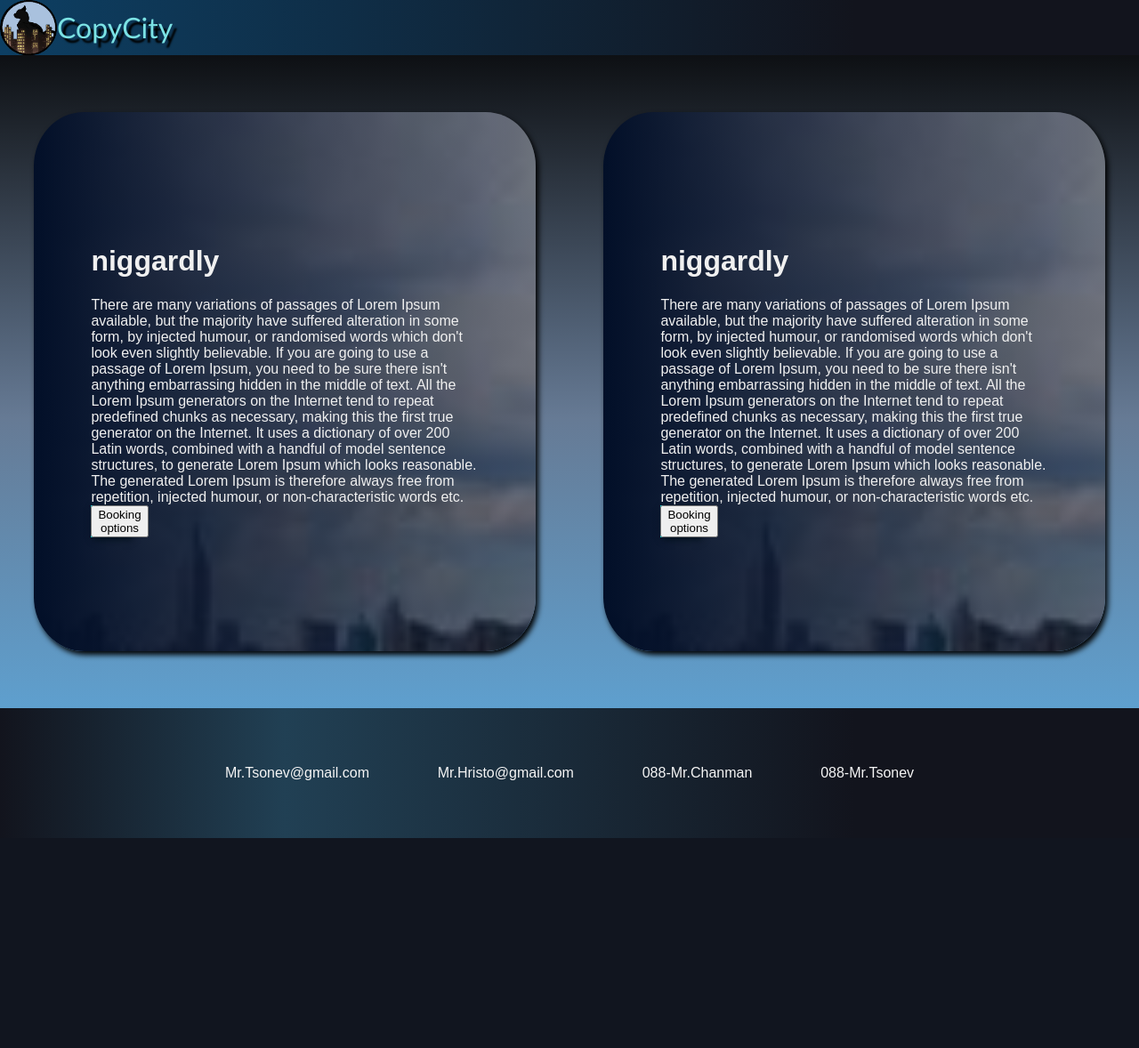
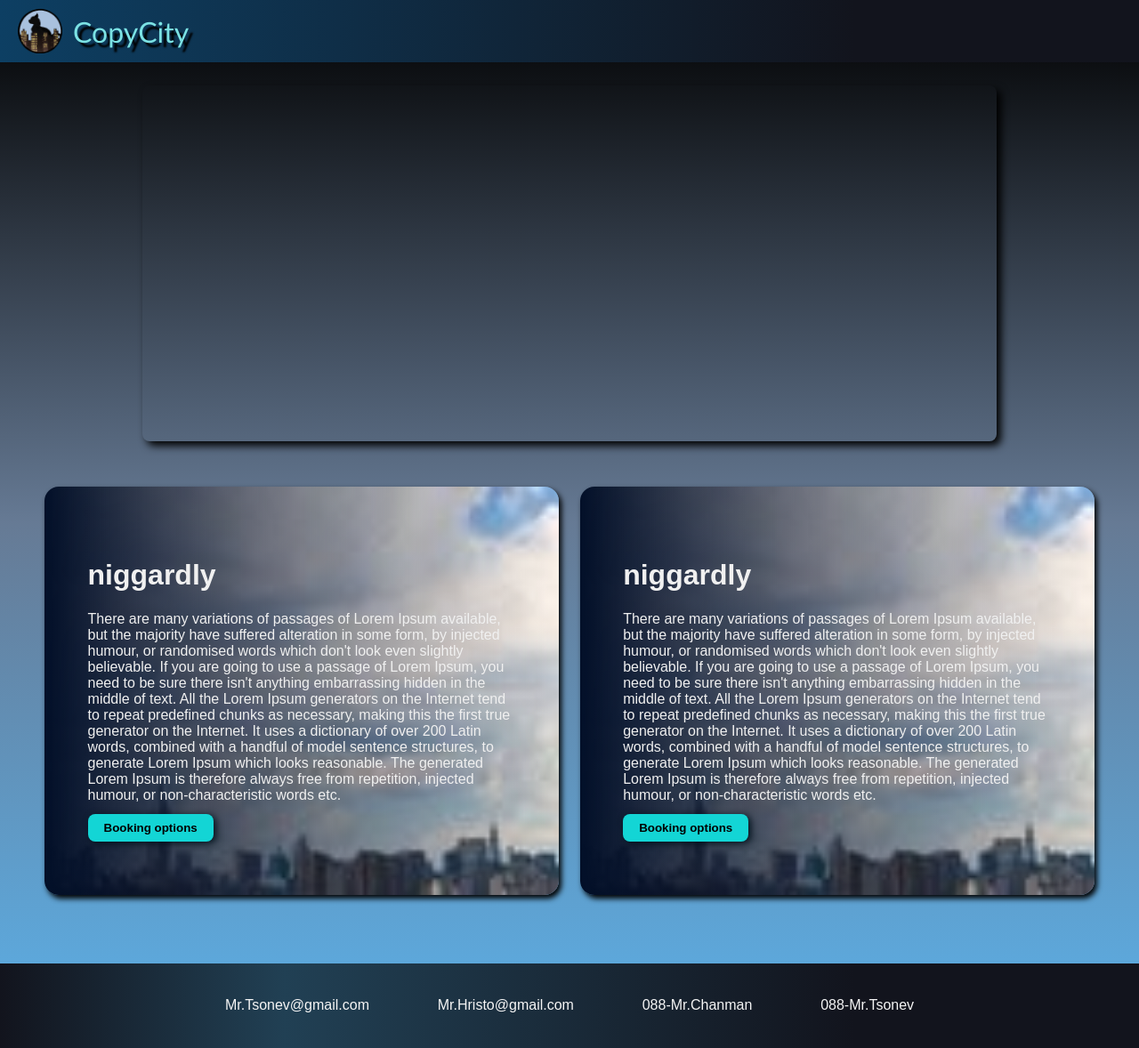
Before and after one commit to Moaier3000/CopyCity, a Flask app: template CopyCity/app/templates/CopyCity_map_page_html.html in a window 1280 px wide. Shown: the whole page at 89% size. Before the commit the page ends 942 px from the top, so only its background shows below. Run offline with Flask 3, Linux system fonts and the light colour scheme; the template is opened without the code that fills it, so the values that code supplies are empty; some libraries are stand-ins or nearby versions.

Commit message:
css and html for map page

```diff
--- a/CopyCity/app/static/css/CopyCity_map_page_css.css
+++ b/CopyCity/app/static/css/CopyCity_map_page_css.css
@@ -9,46 +9,73 @@ header {
     display: flex;
     background: linear-gradient(90deg, #0d3f63 0%, #12141D 75%);
     align-items: center;
+    padding: 10px 20px;
     color: #7be2e4;
     font-family: 'Gill Sans', 'Gill Sans MT', Calibri, 'Trebuchet MS', sans-serif;
 }
 
-.logo{
-    height: 5%;
-    width: 5%;
+.logo {
+    height: 50px;
+    width: 50px;
 }
 
 .siteName {
     font-size: xx-large;
     text-shadow: 5px 5px 2px #000000;
+    margin-left: 12px;
 }
 
+/* ── Map: centered, full width container ── */
+.mapContainer {
+    display: flex;
+    justify-content: center;
+    align-items: center;
+    width: 100%;
+    padding: 2% 0;
+}
+
+gmp-map {
+    height: 450px;        /* fixed height — required or map collapses */
+    width: 75%;
+    box-shadow: 5px 5px 10px #000000;
+    border-radius: 8px;
+}
+
+/* ── Description cards ── */
 .descriptions {
     display: flex;
-    align-items: center;
+    align-items: flex-start;
     justify-content: center;
+    flex-wrap: wrap;
+    gap: 2%;
+    padding: 2% 3%;
 }
 
 .cityDescriptionCard {
     color: rgb(240, 240, 240);
     background: linear-gradient(90deg, rgb(2, 15, 40, 1) 0%, rgba(2, 15, 40, 0.25) 75%, rgba(2, 15, 40, 0) 100%), url("../placeholder\ img.jpg");
-    background-size: 100vw;
-    padding: 10% 5%;
-    border-radius: 10%;
-    margin: 5% 3%;
+    background-size: cover;
+    padding: 5% 4%;
+    border-radius: 16px;
+    width: 40%;
+    min-width: 280px;
     box-shadow: 3px 4px 6px #000000;
 }
 
-.bookingButton {
-    width: 10%;
+.bookingButton button {
+    margin-top: 12px;
+    padding: 8px 18px;
     background-color: rgb(19, 213, 213);
     box-shadow: 3px 2px 8px #010f1a;
+    border: none;
+    border-radius: 8px;
+    cursor: pointer;
+    font-weight: bold;
+    color: #000;
 }
 
-gmp-map {
-    height: 100%;
-    width: 75%;
-    box-shadow: 5px 5px 10px #000000;
+.bookingButton button:hover {
+    background-color: rgb(10, 180, 180);
 }
 
 footer {
@@ -56,11 +83,17 @@ footer {
     display: flex;
     align-items: center;
     justify-content: center;
-    padding: 5% 10%;
+    padding: 3% 10%;
     gap: 7.5%;
+    flex-wrap: wrap;
+    margin-top: 4%;
 }
 
 .navLinks {
     text-decoration: none;
     color: #f5f5f5;
 }
+
+.navLinks:hover {
+    color: #8bf3f4;
+}
--- a/CopyCity/app/templates/CopyCity_map_page_html.html
+++ b/CopyCity/app/templates/CopyCity_map_page_html.html
@@ -19,7 +19,7 @@
             <gmp-advanced-marker
             position="41.027748173921374, -92.41852445367961"
             title="Ottumwa, IA"></gmp-advanced-marker>
-      </gmp-map>
+      </gmp-map></div>
         <div class = "descriptions">
             <div class = "cityDescriptionCard">
                 <h1>niggardly</h1>
@@ -43,6 +43,7 @@
                     </button>
                 </div>
             </div>
+        </div>
         </main>
 
         <footer>
```
